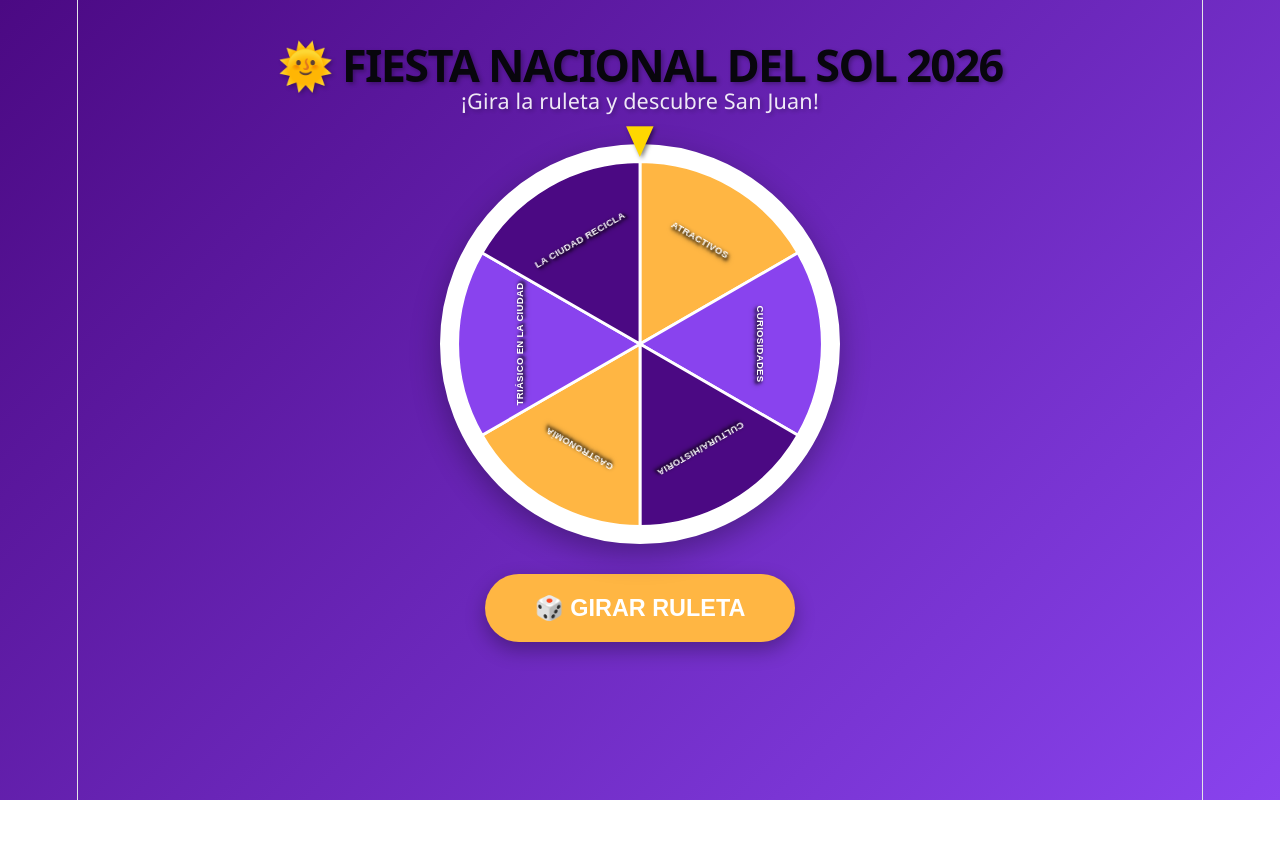
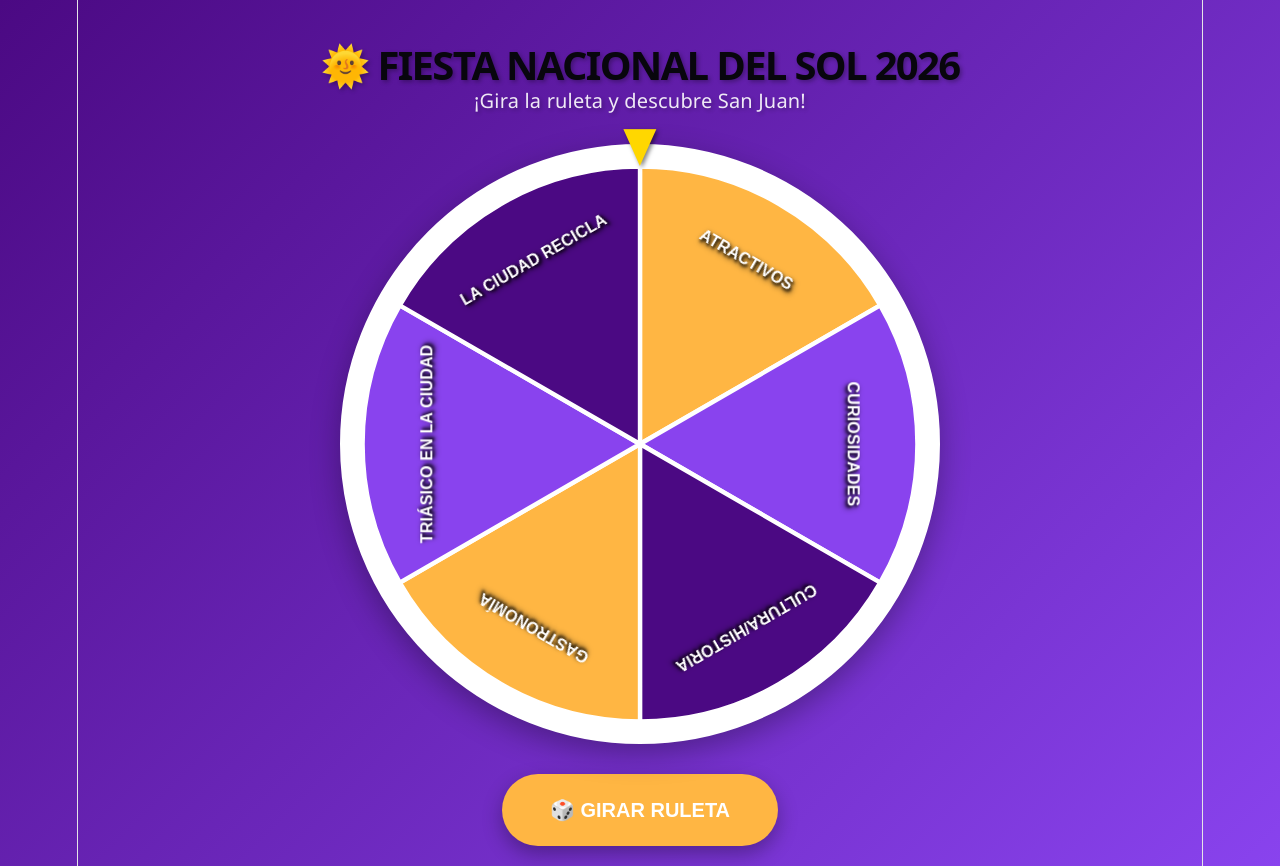
Before and after one commit to Municipalidad-de-Capital/Ruleta-Fiesta-del-sol, a React (Vite) app: page / in a window 1280 px wide. Before the commit the page ends 800 px from the top, so only its background shows below. Built offline with nearby package versions, Linux system fonts and the light colour scheme.

Commit message:
fix: Corregir tamaño de los texto y amplitud de la ruleta

```diff
--- a/src/App.css
+++ b/src/App.css
@@ -27,13 +27,13 @@ body {
 }
 
 .header h1 {
-  font-size: 2.5rem;
+  font-size: clamp(2rem, 5vh, 3.5rem);
   margin-bottom: 10px;
   font-weight: 700;
 }
 
 .header p {
-  font-size: 1.2rem;
+  font-size: clamp(1rem, 2.5vh, 1.5rem);
   opacity: 0.9;
 }
 
@@ -46,8 +46,8 @@ body {
 
 .wheel-wrapper {
   position: relative;
-  width: 400px;
-  height: 400px;
+  width: min(80vh, 600px);
+  height: min(80vh, 600px);
 }
 
 .wheel {
@@ -69,18 +69,18 @@ body {
 
 .wheel-pointer {
   position: absolute;
-  top: -20px;
+  top: clamp(-15px, -3vh, -25px);
   left: 50%;
   transform: translateX(-50%);
-  font-size: 40px;
+  font-size: clamp(30px, 6vh, 50px);
   color: #FFD700;
   text-shadow: 2px 2px 4px rgba(0, 0, 0, 0.5);
   z-index: 10;
 }
 
 .spin-button {
-  padding: 20px 50px;
-  font-size: 1.3rem;
+  padding: clamp(15px, 3vh, 25px) clamp(30px, 6vh, 60px);
+  font-size: clamp(1.1rem, 2.5vh, 1.5rem);
   font-weight: bold;
   color: white;
   background: #FFB643;
--- a/src/App.tsx
+++ b/src/App.tsx
@@ -283,8 +283,8 @@ function App() {
                     const y2 = 200 + 190 * Math.sin((endAngle * Math.PI) / 180)
 
                     const textAngle = angle - 90 + (360 / themes.length) / 2
-                    const textX = 200 + 125 * Math.cos((textAngle * Math.PI) / 180)
-                    const textY = 200 + 125 * Math.sin((textAngle * Math.PI) / 180)
+                    const textX = 200 + 145 * Math.cos((textAngle * Math.PI) / 180)
+                    const textY = 200 + 145 * Math.sin((textAngle * Math.PI) / 180)
 
                     return (
                       <g key={theme.name}>
@@ -298,7 +298,7 @@ function App() {
                           x={textX}
                           y={textY}
                           fill="white"
-                          fontSize="10"
+                          fontSize="11"
                           fontWeight="bold"
                           textAnchor="middle"
                           dominantBaseline="middle"
@@ -307,7 +307,7 @@ function App() {
                             textShadow: '2px 2px 3px rgba(0,0,0,0.8)',
                             filter: 'drop-shadow(1px 1px 2px rgba(0,0,0,0.6))',
                             fontFamily: 'Arial, sans-serif',
-                            letterSpacing: '0.3px'
+                            letterSpacing: '0.1px'
                           }}
                         >
                           {theme.name}
```
